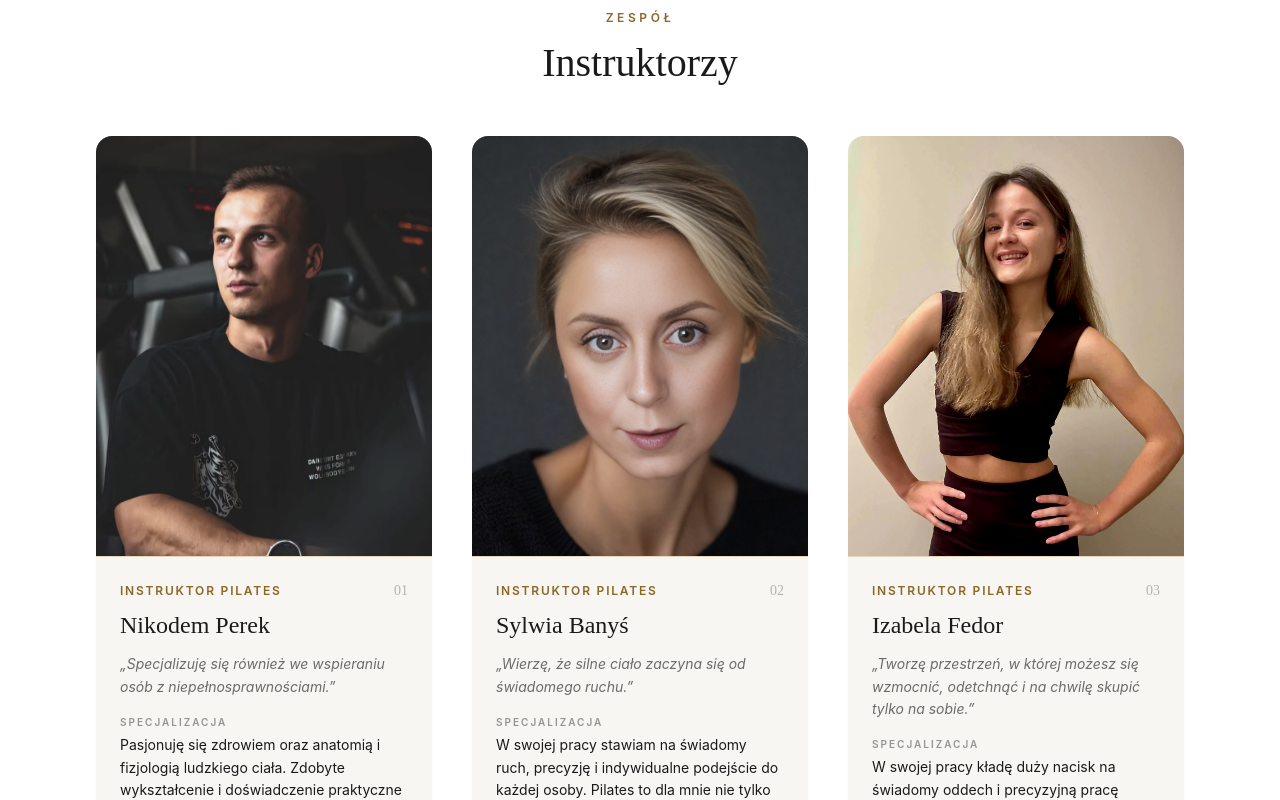
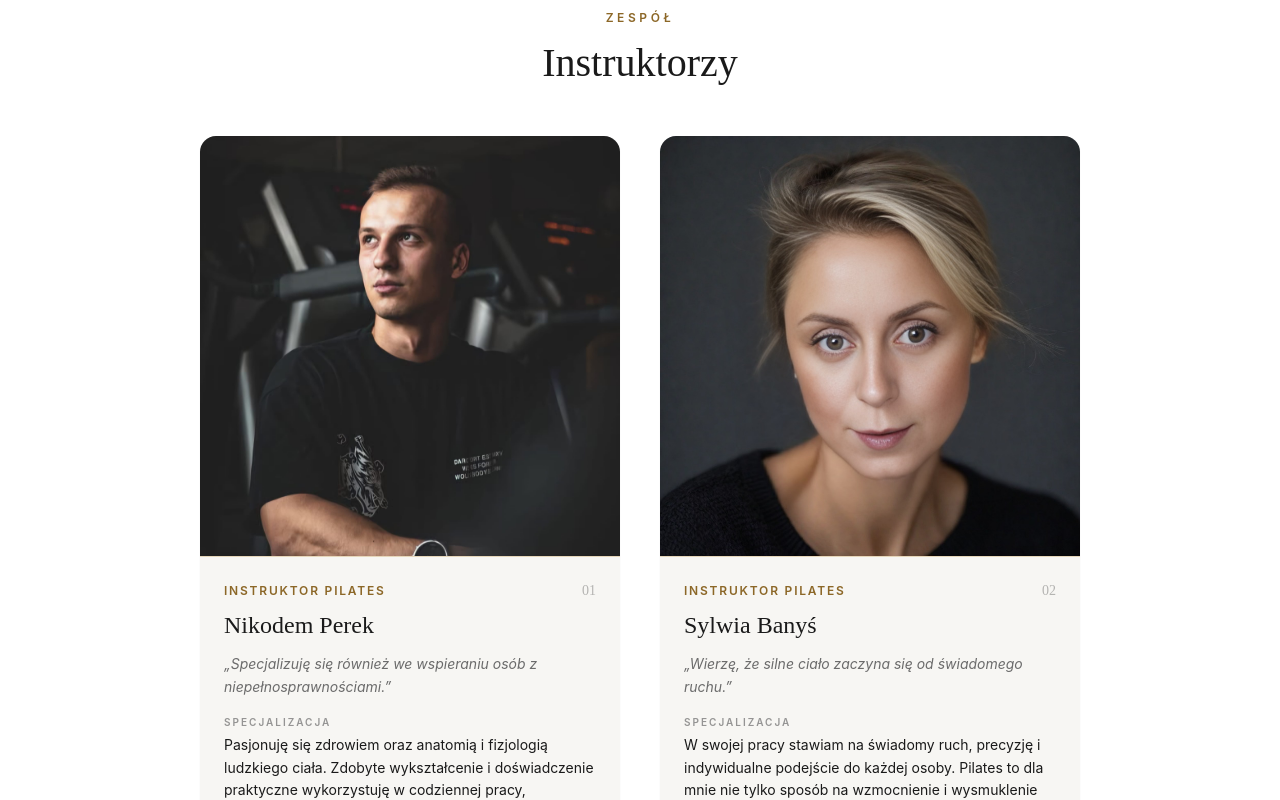
Before and after one commit to Kamil678/softloft, a Nuxt app: page /o-studio in a window 1280 px wide. Shown: the part 1560-2360 px from the top of the page. Built offline with nearby package versions, Linux system fonts and the light colour scheme.

Commit message:
feat: correcions after deploy

```diff
--- a/app/components/about/InstructorCard.vue
+++ b/app/components/about/InstructorCard.vue
@@ -2,9 +2,16 @@
   <div
     class="group flex h-full flex-col overflow-hidden rounded-2xl bg-surface shadow-sm transition-all duration-300 hover:-translate-y-1 hover:shadow-lg"
   >
-    <div class="aspect-[4/5] overflow-hidden">
-      <!-- TODO: podmienić na docelowe zdjęcie instruktora od klientki -->
-      <NuxtImg v-if="photo" :src="photo" sizes="xs:100vw sm:336px" format="webp" :alt="name" class="h-full w-full object-cover" loading="lazy" />
+    <div class="aspect-square overflow-hidden">
+      <NuxtImg
+        v-if="photo"
+        :src="photo"
+        sizes="xs:100vw sm:420px"
+        format="webp"
+        :alt="name"
+        class="h-full w-full object-cover object-[center_20%]"
+        loading="lazy"
+      />
       <div v-else class="flex h-full w-full items-center justify-center bg-accent/5" aria-hidden="true">
         <span class="font-heading text-7xl font-medium text-accent/25">{{ name.charAt(0) }}</span>
       </div>
@@ -20,9 +27,7 @@
 
       <h3 class="mt-2 font-heading text-2xl font-medium text-text">{{ name }}</h3>
 
-      <p v-if="quote" class="mt-3 min-h-[2.875rem] text-sm leading-relaxed text-text-muted italic">
-        „{{ quote }}”
-      </p>
+      <p v-if="quote" class="mt-3 min-h-[2.875rem] text-sm leading-relaxed text-text-muted italic">„{{ quote }}”</p>
 
       <div v-if="specialization" class="mt-4">
         <p class="text-[10px] font-semibold tracking-[0.2em] text-text-muted/70 uppercase">Specjalizacja</p>
--- a/app/components/about/InstructorsSection.vue
+++ b/app/components/about/InstructorsSection.vue
@@ -9,7 +9,7 @@
 
     <div
       v-if="instructors.length"
-      class="mt-12 flex flex-col items-center gap-10 sm:grid sm:justify-center sm:[grid-template-columns:repeat(auto-fit,minmax(280px,336px))]"
+      class="mx-auto mt-12 flex max-w-[880px] flex-col items-center gap-10 sm:grid sm:justify-center sm:[grid-template-columns:repeat(auto-fit,minmax(280px,420px))]"
     >
       <InstructorCard
         v-for="(instructor, idx) in instructors"
```
